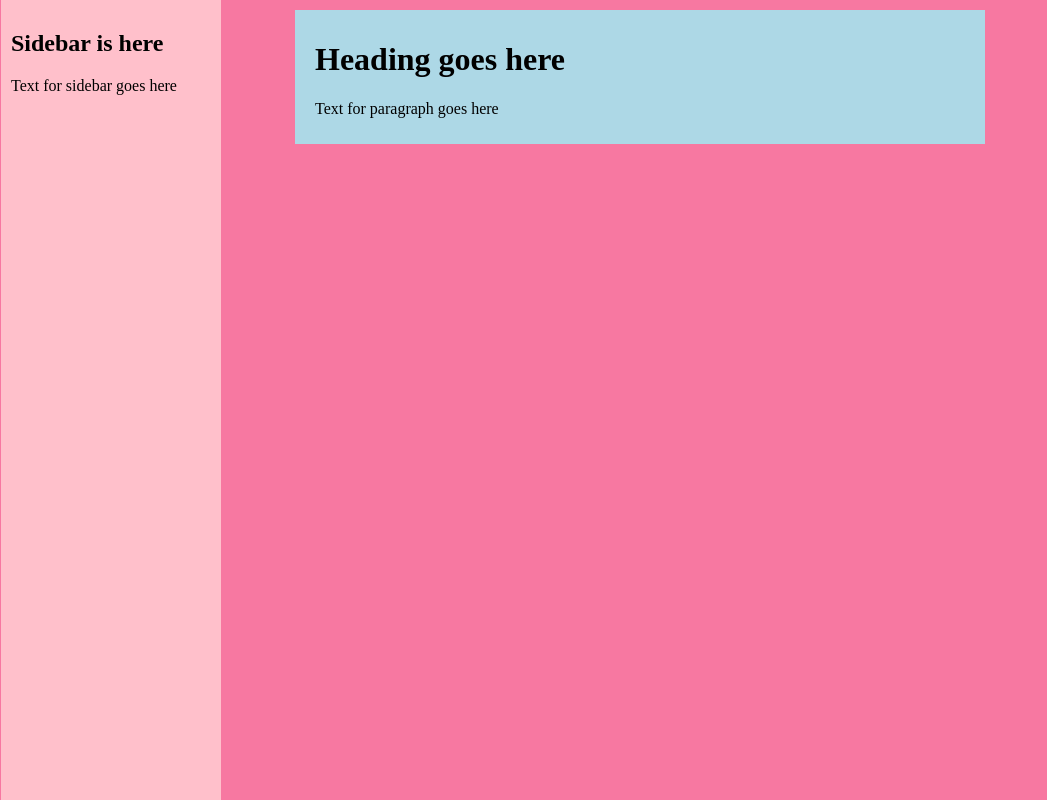
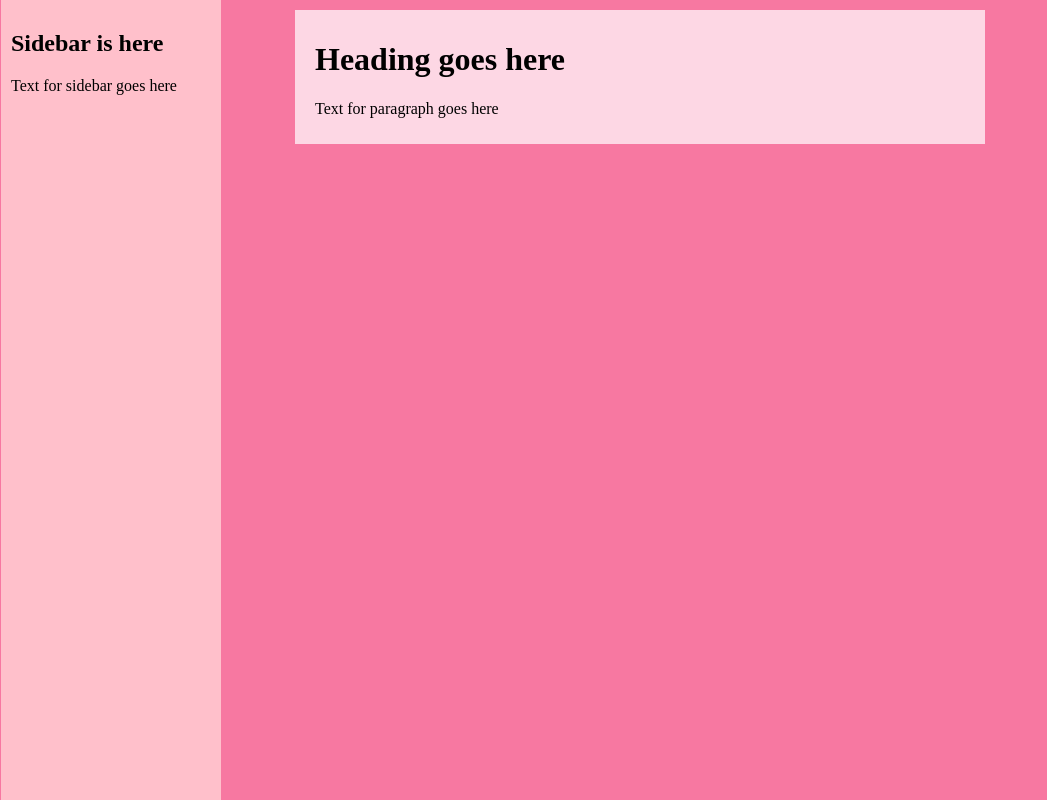
Before and after one commit to susana-caraballo/susana-caraballo.github.io, a plain HTML site: page index.html in a window 1280 px wide. Shown: the whole page, without its empty margins (0-1047 px from the left). Drawn offline with Linux system fonts and the light colour scheme.

Commit message:
And Another Color Change

```diff
--- a/index.html
+++ b/index.html
@@ -30,7 +30,7 @@
 		}
 		div.body{
 			display:block;
-			background-color: lightblue;
+			background-color: #FDD7E4;
 			border:10px;
 			max-width: 750px;
 			margin:10px 10px 10px 10px;
```
